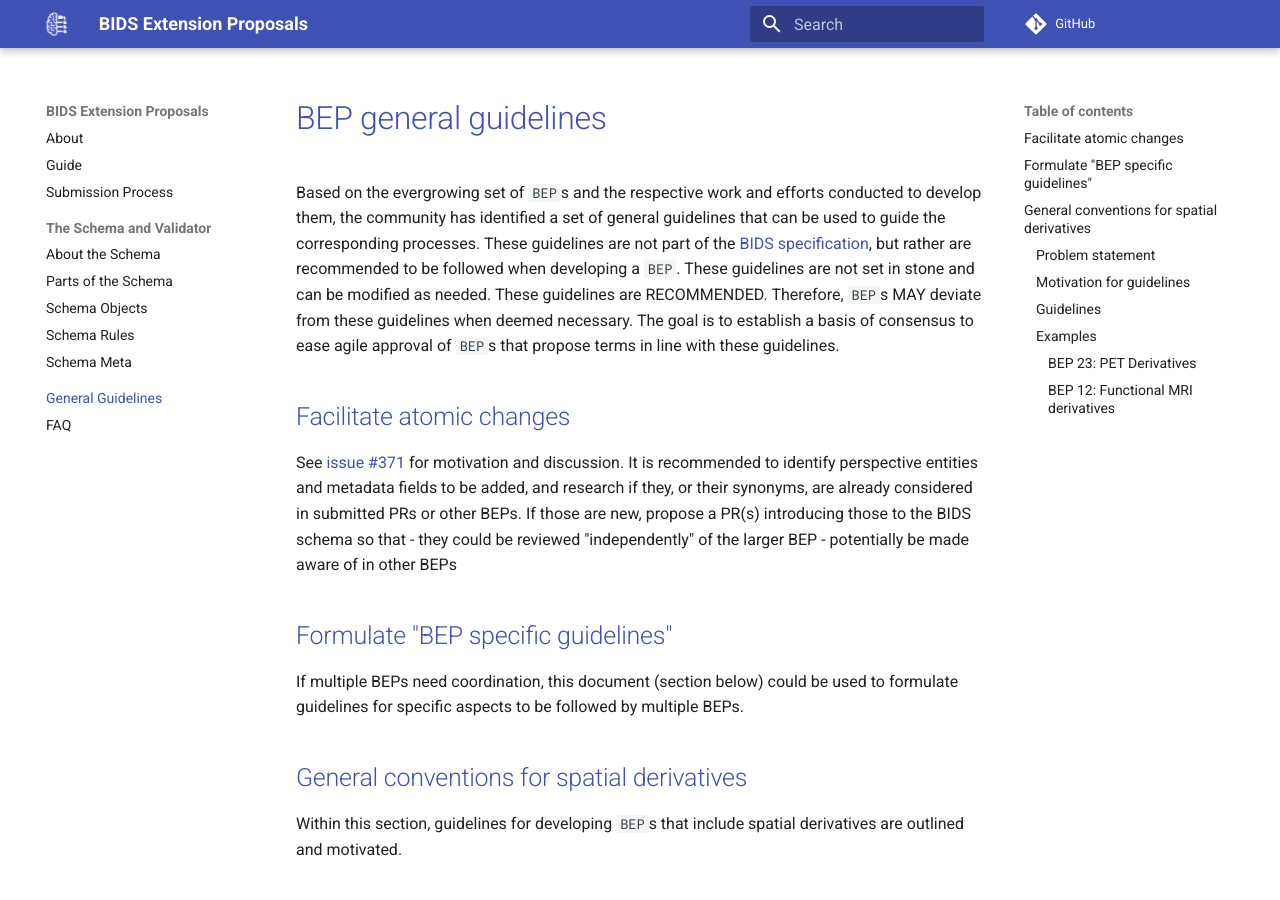
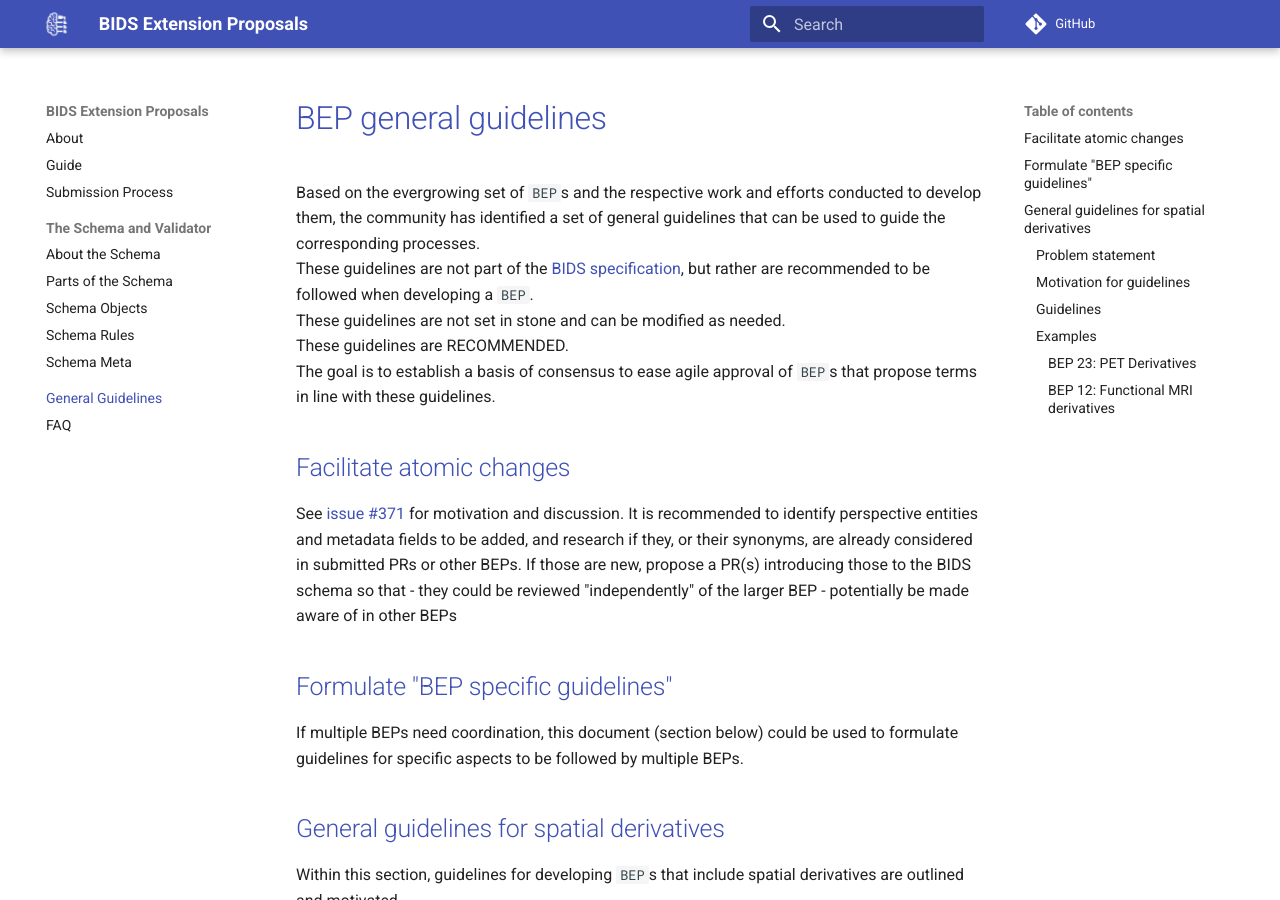
Before and after one commit to bids-standard/bids-extensions, an MkDocs documentation site: the page built from docs/general_guidelines.md, in a window 1280 px wide and 900 px high. Built offline with MkDocs 1.6.1 and Material for MkDocs 9.7.7, drawn with Linux system fonts in a browser that asks for light colours; comment, search, counter and statistics services are not loaded.

Commit message:
update general_guidelines.md
This commit adds line breaks in the introduction and removes a sentence regarding diverging from the guidelines (as no respective process was discussed/provided).

```diff
--- a/docs/general_guidelines.md
+++ b/docs/general_guidelines.md
@@ -4,7 +4,6 @@ Based on the evergrowing set of `BEP`s and the respective work and efforts condu
 These guidelines are not part of the [BIDS specification](https://bids-specification.readthedocs.io/en/stable/index.html), but rather are recommended to be followed when developing a `BEP`.
 These guidelines are not set in stone and can be modified as needed.
 These guidelines are RECOMMENDED.
-Therefore, `BEP`s MAY deviate from these guidelines when deemed necessary.
 The goal is to establish a basis of consensus to ease agile approval of `BEP`s that propose terms in line with these guidelines.
 
 ## Facilitate atomic changes
@@ -18,7 +17,8 @@ If those are new, propose a PR(s) introducing those to the BIDS schema so that
 ## Formulate "BEP specific guidelines"
 
 If multiple BEPs need coordination, this document (section below) could be used to formulate guidelines for specific aspects to be followed by multiple BEPs.
-## General conventions for spatial derivatives
+
+## General guidelines for spatial derivatives
 
 Within this section, guidelines for developing `BEP`s that include spatial derivatives are outlined and motivated.
 
```
